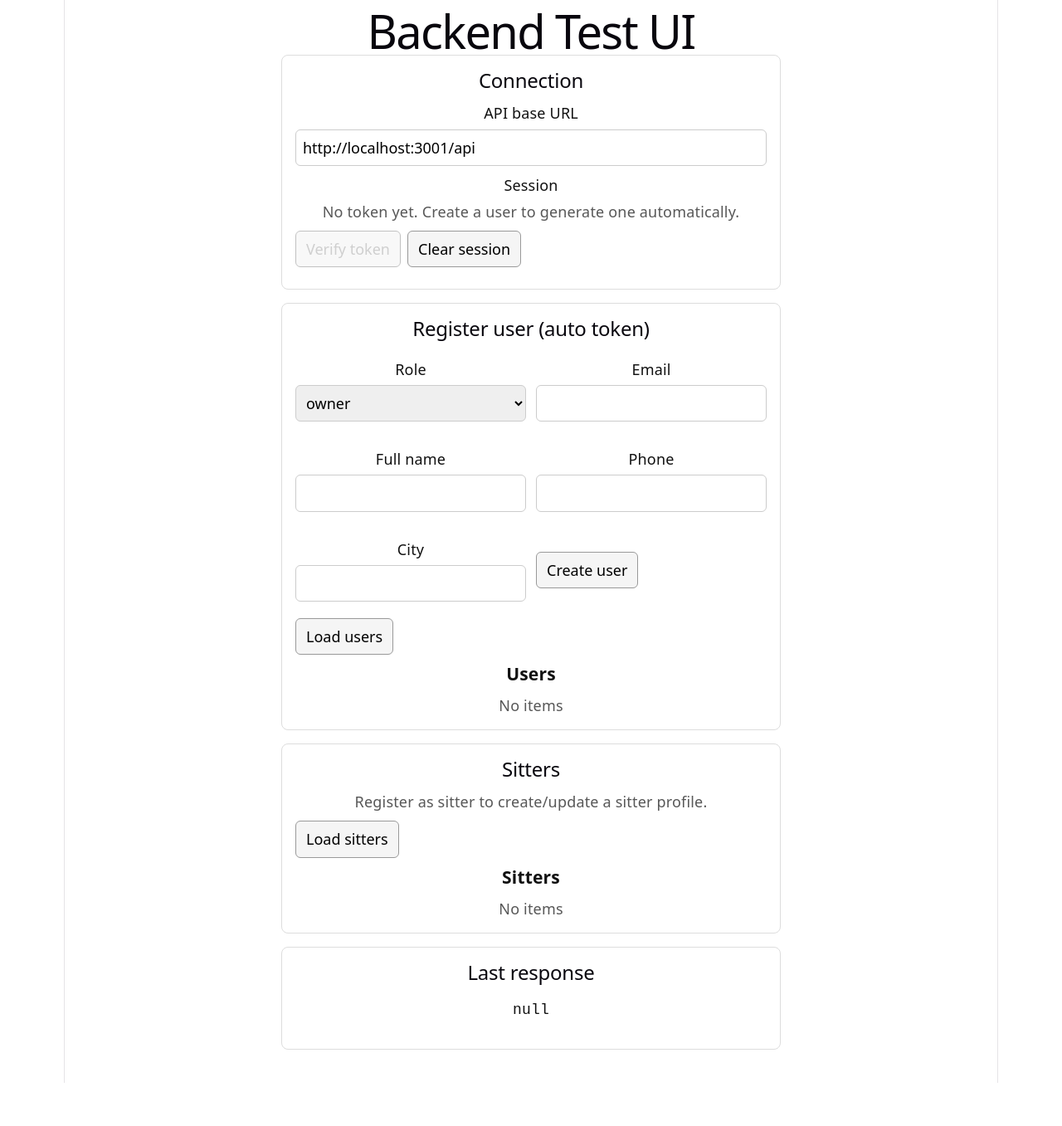
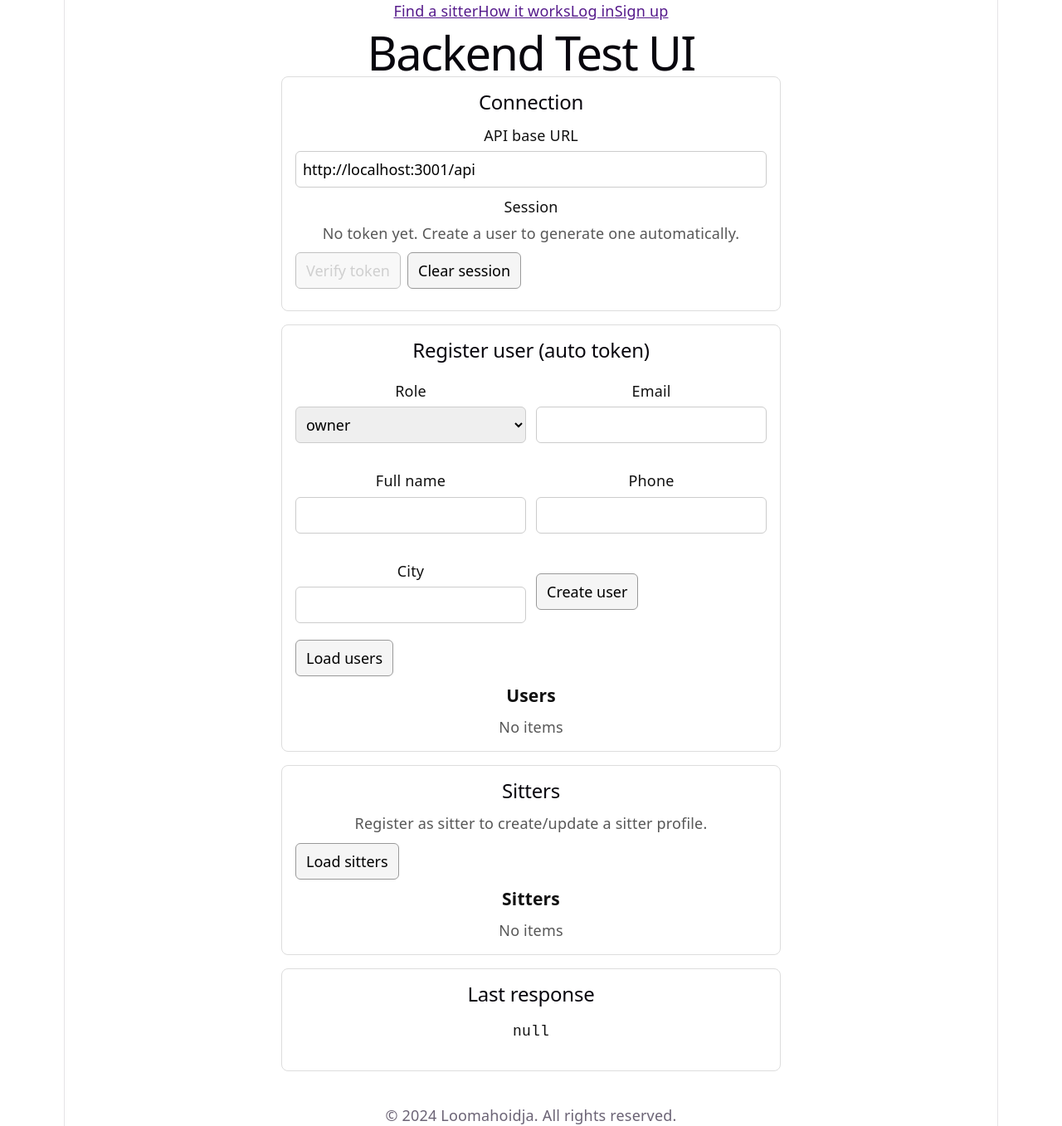
Before and after one commit to KelliKirk/loomahoidja, a React (Vite) app in the folder frontend/loomahoidja/: page / in a window 1280 px wide. Shown: the whole page at 83% size. Before the commit the page ends 1305 px from the top, so only its background shows below. Built offline with nearby package versions, Linux system fonts and the light colour scheme.

Commit message:
placeholders for navbar and footer

```diff
--- a/frontend/loomahoidja/src/App.jsx
+++ b/frontend/loomahoidja/src/App.jsx
@@ -1,6 +1,8 @@
 import { useEffect, useMemo, useState } from 'react'
 import './App.css'
 import { apiForm, apiJson } from './api'
+import Navbar from './components/layout/Navbar'
+import Footer from './components/layout/Footer'
 
 function App() {
   const [baseUrl, setBaseUrl] = useState(() => localStorage.getItem('apiBaseUrl') || 'http://localhost:3001/api')
@@ -48,6 +50,7 @@ function App() {
 
   return (
     <>
+      <Navbar />
       <div className="wrap">
         <h1>Backend Test UI</h1>
 
@@ -173,7 +176,7 @@ function App() {
           <pre>{JSON.stringify(last, null, 2)}</pre>
         </section>
       </div>
-
+      <Footer />
     </>
   )
 }
--- /dev/null
+++ b/frontend/loomahoidja/src/components/layout/Footer.jsx
@@ -0,0 +1,7 @@
+export default function Footer() {
+    return (
+        <footer>
+            <p>&copy; 2024 Loomahoidja. All rights reserved.</p>
+        </footer>
+    );
+}
--- /dev/null
+++ b/frontend/loomahoidja/src/components/layout/Navbar.jsx
@@ -0,0 +1,10 @@
+export default function Navbar() {
+    return (
+        <nav>
+            <a href="" >Find a sitter</a>
+            <a href="" >How it works</a>
+            <a href="" >Log in</a>
+            <a href="" >Sign up</a>
+        </nav>
+    );
+}
```
